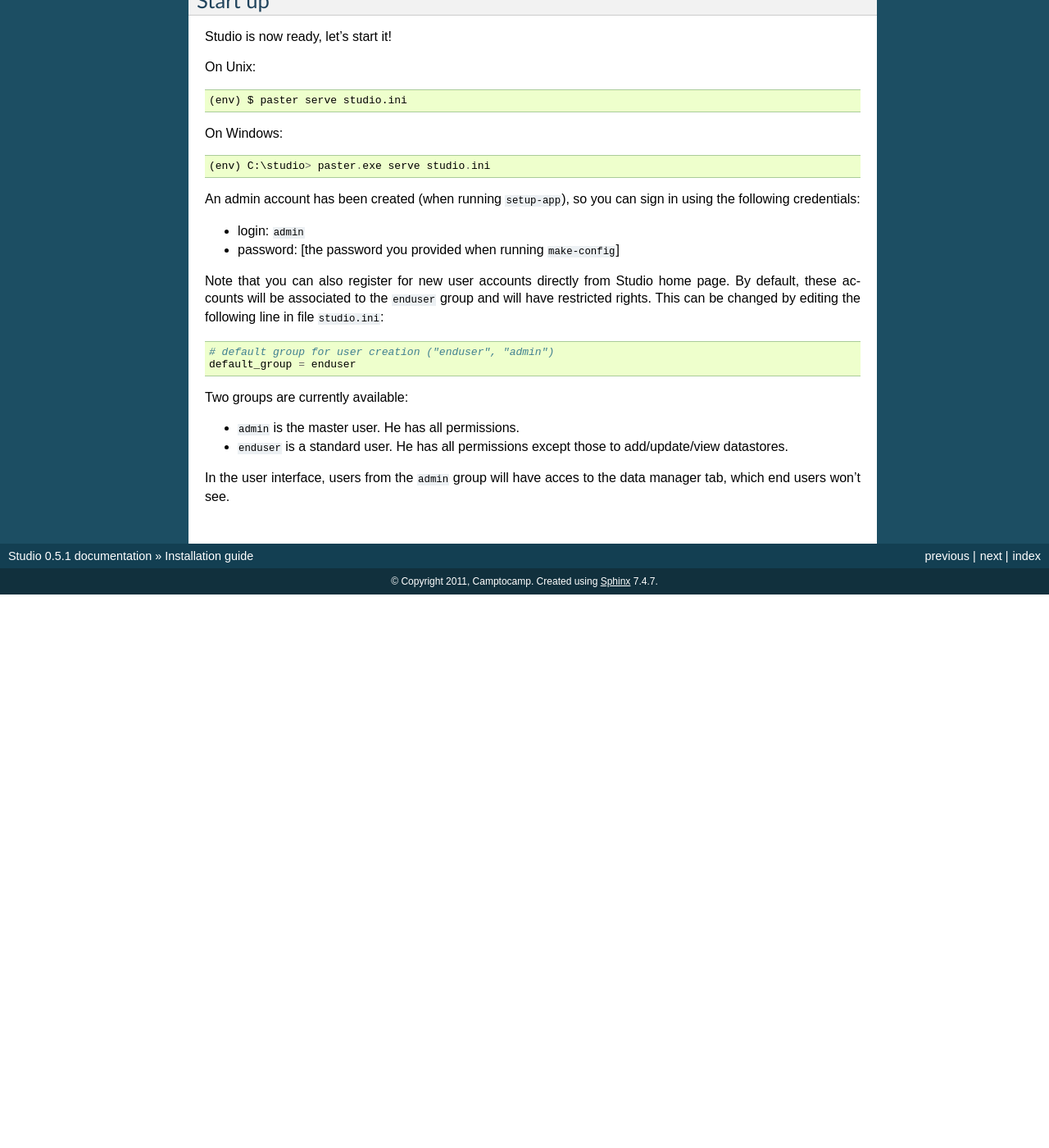
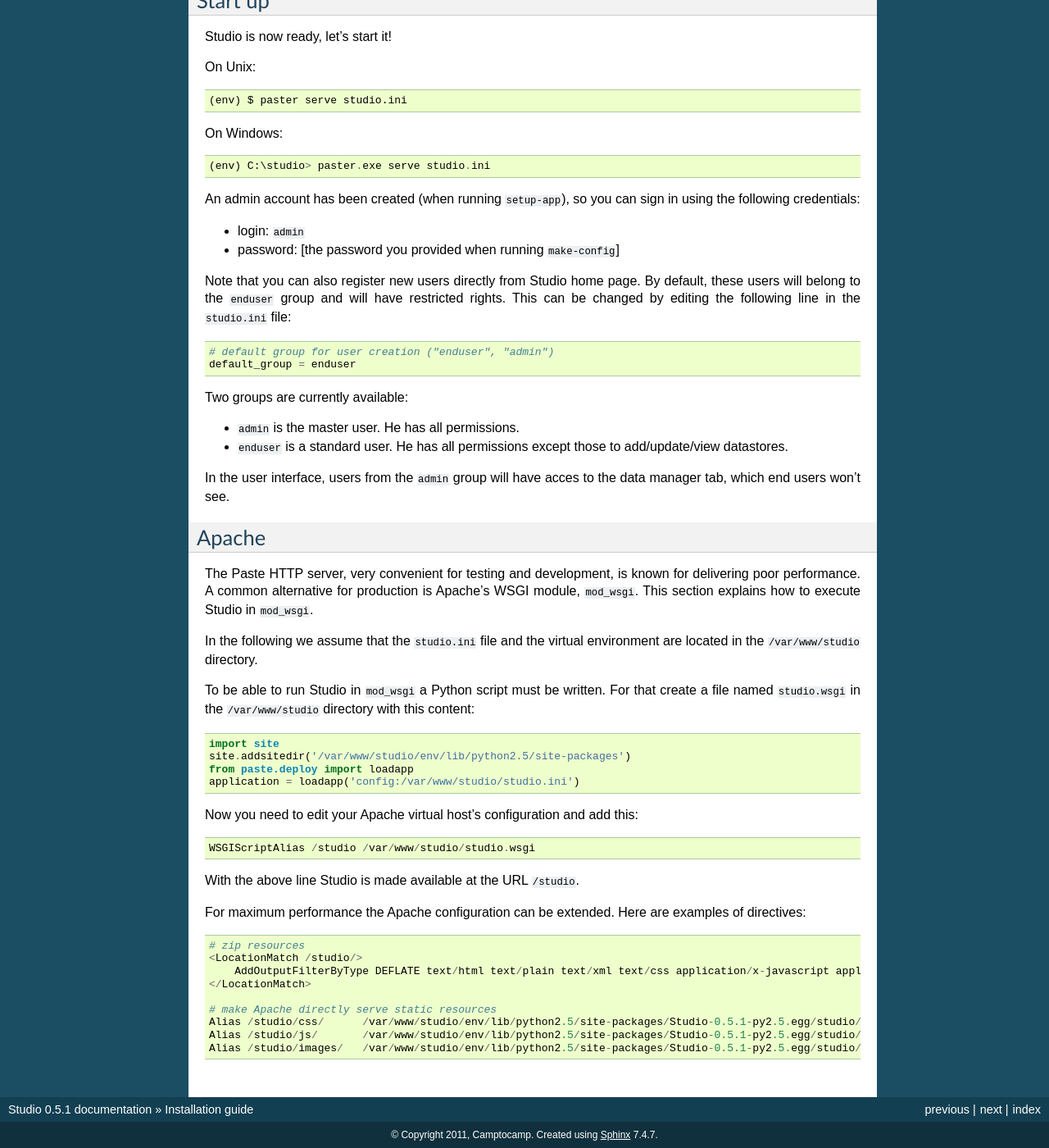
Before and after one commit to camptocamp/Studio, a Sphinx documentation site: the page built from docs/installation_guide.txt, in a window 1280 px wide and 1400 px high, scrolled down 4037 px. Shown: the whole window at 82% size. Built offline with Sphinx 7.4.7, drawn with Linux system fonts in a browser that asks for light colours; before the commit the page ends 4762 px from its top, so only the background shows below that.

Commit message:
add an Apache mod_wsgi section to the installation guide

```diff
--- a/docs/installation_guide.txt
+++ b/docs/installation_guide.txt
@@ -245,10 +245,10 @@ can sign in using the following credentials:
 * login: ``admin``
 * password: [the password you provided when running ``make-config``]
 
-Note that you can also register for new user accounts directly from
-Studio home page. By default, these accounts will be associated to the
-``enduser`` group and will have restricted rights. This can be changed
-by editing the following line in file ``studio.ini``::
+Note that you can also register new users directly from Studio home page. By
+default, these users will belong to the ``enduser`` group and will have
+restricted rights. This can be changed by editing the following line in the
+``studio.ini`` file::
 
     # default group for user creation ("enduser", "admin")
     default_group = enduser
@@ -261,3 +261,43 @@ Two groups are currently available:
 
 In the user interface, users from the ``admin`` group will have acces to the
 data manager tab, which end users won't see.
+
+Apache
+------
+
+The Paste HTTP server, very convenient for testing and development, is known
+for delivering poor performance. A common alternative for production is
+Apache's WSGI module, ``mod_wsgi``. This section explains how to execute Studio
+in ``mod_wsgi``.
+
+In the following we assume that the ``studio.ini`` file and the virtual
+environment are located in the ``/var/www/studio`` directory.
+
+To be able to run Studio in ``mod_wsgi`` a Python script must be written. For
+that create a file named ``studio.wsgi`` in the ``/var/www/studio`` directory
+with this content::
+
+    import site
+    site.addsitedir('/var/www/studio/env/lib/python2.5/site-packages')
+    from paste.deploy import loadapp
+    application = loadapp('config:/var/www/studio/studio.ini')
+
+Now you need to edit your Apache virtual host's configuration and add
+this::
+
+    WSGIScriptAlias /studio /var/www/studio/studio.wsgi
+
+With the above line Studio is made available at the URL ``/studio``.
+
+For maximum performance the Apache configuration can be extended. Here are
+examples of directives::
+
+    # zip resources
+    <LocationMatch /studio/>
+        AddOutputFilterByType DEFLATE text/html text/plain text/xml text/css application/x-javascript application/javascript application/json
+    </LocationMatch>
+
+    # make Apache directly serve static resources
+    Alias /studio/css/      /var/www/studio/env/lib/python2.5/site-packages/Studio-0.5.1-py2.5.egg/studio/public/css/
+    Alias /studio/js/       /var/www/studio/env/lib/python2.5/site-packages/Studio-0.5.1-py2.5.egg/studio/public/js/
+    Alias /studio/images/   /var/www/studio/env/lib/python2.5/site-packages/Studio-0.5.1-py2.5.egg/studio/public/images/
```
